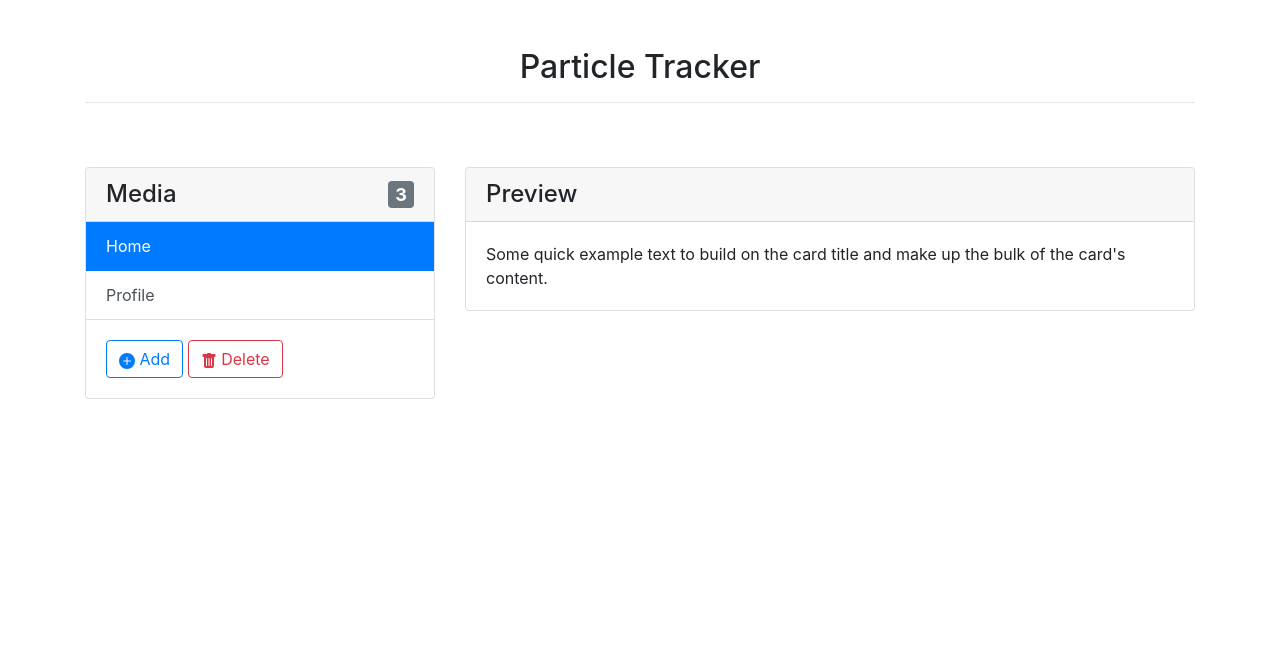
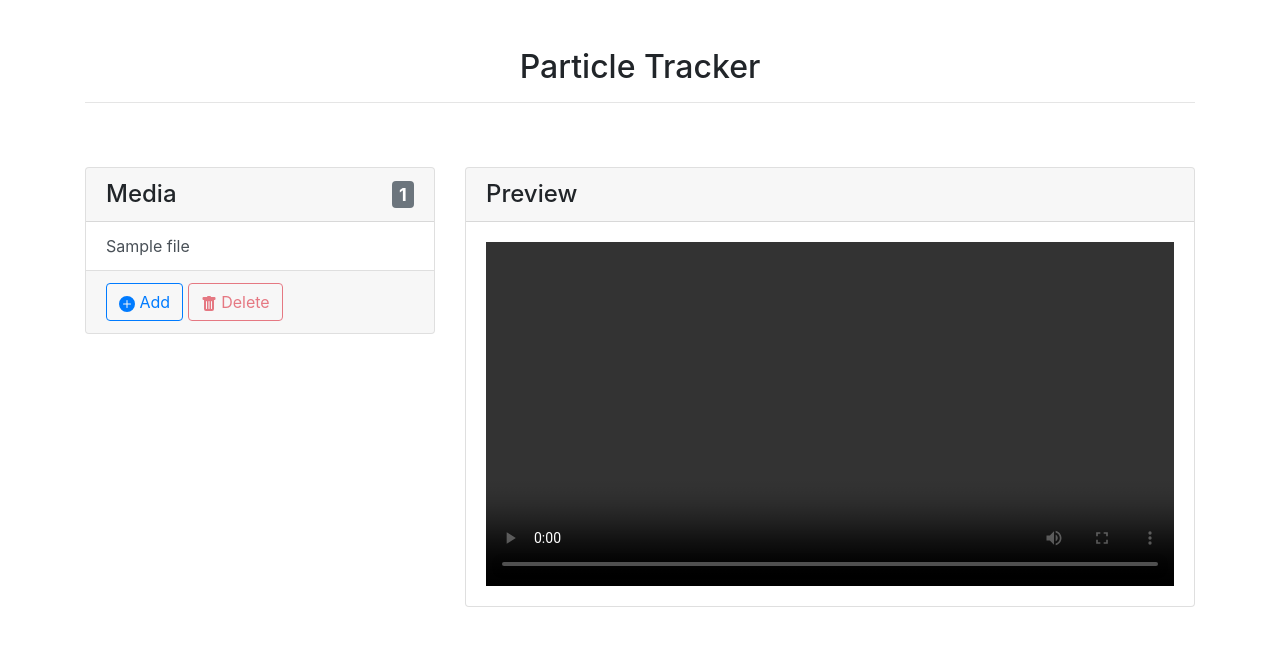
Before and after one commit to samuria/ot-particle-tracker, a Flask app: template templates/index.html in a window 1280 px wide. Shown: the top 646 px of the page. Run offline with Flask 2, Linux system fonts and the light colour scheme; the template is opened without the code that fills it: most values are stand-ins (such as "Sample title", 1, 10 or a date in 2020); parts of the project's set-up code (start-up, migrations or seed data) failed here and were passed over; some libraries are stand-ins or nearby versions.

Commit message:
created file management

```diff
--- a/main.py
+++ b/main.py
@@ -1,13 +1,29 @@
 import os
-from flask import Flask, render_template
+from flask import Flask, render_template, redirect, request, url_for
+import utilities
 
 app = Flask(__name__)
 
+app.config["UPLOAD_DIR"] = os.path.abspath(os.curdir) + "/static/uploads"
 
-@app.route("/")
+
+@app.route("/", methods=["GET", "POST"])
 def index():
-    return render_template("index.html")
+    if request.method == "POST":
+        if request.files:
+            file_name = request.form['fileName']
 
+            file = request.files["file"]
+            file.save(os.path.join(app.config["UPLOAD_DIR"], file_name + '.' + utilities.get_file_extension(file.filename)))
+
+            return redirect(request.url)
+
+    return render_template("index.html", file_list=utilities.get_all_uploaded_files())
+
+@app.route("/delete_file/<file_id>")
+def delete_file(file_id):
+    utilities.delete_file(file_id)
+    return render_template("index.html", file_list=utilities.get_all_uploaded_files())
 
 if __name__ == "__main__":
     app.run(debug=True, host="localhost")
--- a/templates/index.html
+++ b/templates/index.html
@@ -12,16 +12,20 @@
         <div class="card">
             <h4 class="card-header d-flex justify-content-between align-items-center">
                 <span>Media</span>
-                <span class="badge badge-secondary">3</span>
+                <span class="badge badge-secondary">{{file_list|length}}</span>
             </h4>
-            <div class="list-group list-group-flush" id="myList" role="tablist">
-                <a class="list-group-item list-group-item-action active" id="list-home-list" data-toggle="list"
-                   href="#list-home" role="tab" aria-controls="home">Home</a>
-                <a class="list-group-item list-group-item-action" id="list-profile-list" data-toggle="list"
-                   href="#list-profile" role="tab" aria-controls="profile">Profile</a>
+            <div class="list-group list-group-flush" id="fileList" role="filelist">
+                {% for file in file_list %}
+                <a class="list-group-item list-group-item-action" index="{{file.id}}" extension="{{file.extension}}"
+                   data-toggle="list" role="file"
+                   href="#"
+                   aria-controls="profile">{{file.name}}</a>
+                {% endfor %}
             </div>
-            <div class="card-body">
-                <button type="button" class="btn btn-outline-primary">
+
+
+            <div class="card-footer">
+                <button type="button" class="btn btn-outline-primary" data-toggle="modal" data-target="#addFileModal">
                     <svg width="1em" height="1em" viewBox="0 0 16 16" class="bi bi-plus-circle-fill" fill="currentColor"
                          xmlns="http://www.w3.org/2000/svg">
                         <path fill-rule="evenodd"
@@ -29,8 +33,8 @@
                     </svg>
                     Add
                 </button>
-                <button type="button" class="btn btn-outline-danger" data-toggle="modal"
-                        data-target="#exampleModal">
+                <button id="deleteBtn" type="button" class="btn btn-outline-danger" data-toggle="modal"
+                        data-target="#deleteModal" disabled>
                     <svg width="1em" height="1em" viewBox="0 0 16 16" class="bi bi-trash-fill" fill="currentColor"
                          xmlns="http://www.w3.org/2000/svg">
                         <path fill-rule="evenodd"
@@ -38,8 +42,51 @@
                     </svg>
                     Delete
                 </button>
+            </div>
+        </div>
+    </div>
+
+    <!--    Add file modal-->
+    <div class="modal fade" id="addFileModal" tabindex="-1" aria-labelledby="addFileModalLabel"
+         aria-hidden="true">
+        <div class="modal-dialog">
+            <div class="modal-content">
+                <div class="modal-header">
+                    <h5 class="modal-title" id="addFileModalLabel">Upload file</h5>
+                    <button type="button" class="close" data-dismiss="modal" aria-label="Close">
+                        <span aria-hidden="true">&times;</span>
+                    </button>
+                </div>
+                <div class="modal-body">
+                    <form action="/" method="POST" enctype="multipart/form-data" id="uploadFileForm">
+
+                        <div class="form-group">
+                            <div class="form-group">
+                                <label for="fileName">File name <span
+                                        class="text-muted"><small>- required</small></span></label>
+                                <input type="text" class="form-control" name="fileName" id="fileName"
+                                       aria-describedby="fileNameHelp" required>
+                            </div>
+
+                            <div class="custom-file">
+                                <input type="file" class="custom-file-input" name="file" id="file" required>
+                                <label for="file" class="custom-file-label">Choose file</label>
+                            </div>
+                        </div>
+
+                    </form>
+                </div>
+                <div class="modal-footer">
+                    <button type="button" class="btn btn-secondary" data-dismiss="modal">Close</button>
+                    <button id="addFileBtn" type="submit" form="uploadFileForm" class="btn btn-primary">Upload file
+                    </button>
+                </div>
+            </div>
+        </div>
+    </div>
+
     <!--    Delete modal-->
-                <div class="modal fade" id="exampleModal" tabindex="-1" aria-labelledby="exampleModalLabel"
+    <div class="modal fade" id="deleteModal" tabindex="-1" aria-labelledby="deleteModalLabel"
          aria-hidden="true">
         <div class="modal-dialog">
             <div class="modal-content">
@@ -57,10 +104,7 @@
                 </div>
                 <div class="modal-footer">
                     <button type="button" class="btn btn-secondary" data-dismiss="modal">Close</button>
-                                <button id="deleteConfirmBtn" type="button" class="btn btn-danger">Delete</button>
-                            </div>
-                        </div>
-                    </div>
+                    <a id="deleteConfirmBtn" class="btn btn-danger">Delete</a>
                 </div>
             </div>
         </div>
@@ -72,25 +116,38 @@
                 Preview
             </h4>
             <div class="card-body">
-                <p class="card-text">Some quick example text to build on the card title and make up the bulk of the
-                    card's content.</p>
+                <video width="100%" id="video_player" controls>
+                </video>
             </div>
         </div>
     </div>
 </div>
 
 <script>
-    $('#myList a').on('click', function (e) {
+    let selectedFile;
+
+    $('#fileList a').on('click', function (e) {
+        if(selectedFile !== this.getAttribute("index")) {
             e.preventDefault()
-        $(this).tab('show')
-        console.log(this)
+            $("#video_player").html('<source src="../static/uploads/' + this.innerHTML + '.' + this.getAttribute("extension") + '"' + 'type="video/mp4"></source>');
+            $("#video_player")[0].load()
+
+            selectedFile = this.getAttribute("index")
+        }
+
+        enableDeleteButton();
        })
 
-    $("#deleteConfirmBtn").click(function() {
-        alert("Handler for .click() called.")
+    $('#deleteBtn').on('click', function(e) {
+        console.log("delete clicked")
+        $('#deleteConfirmBtn').attr("href", "/delete_file/" + selectedFile)
     })
+
+    function enableDeleteButton() {
+        $("#deleteBtn").prop('disabled', false)
+    }
+
 
 </script>
 
-
 {% endblock %}
```
Also changed, not shown: utilities.py (added, +30 -0 lines), Screenshot 2020-10-27 120754.png (added), static/uploads/dasfadsfdasfwerqwe.jpg (added), 1 other file. Lines whose indentation alone changed are shown as unchanged.
